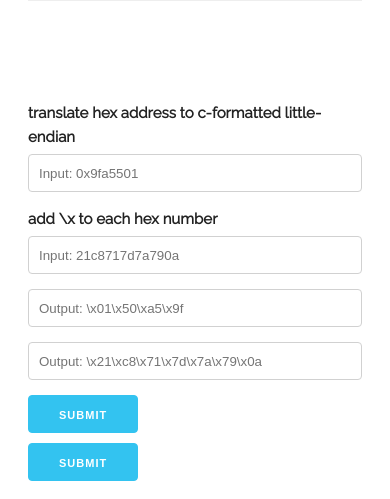
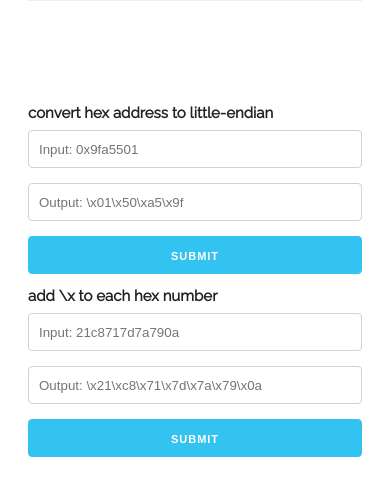
Before and after one commit to wkantaros/HexToLittleEndianTool, a plain HTML site: page index.html in a window 390 px wide. Shown: the part 380-879 px from the top of the page. After the commit the page ends 855 px from the top, so only its background shows below. Drawn offline with nearby package versions, Linux system fonts and the light colour scheme.

Commit message:
refactor css

```diff
--- a/index.html
+++ b/index.html
@@ -6,7 +6,7 @@
   <link rel="stylesheet" href="stylesheet.css">
   <link rel="stylesheet" href="https://fonts.googleapis.com/css?family=Raleway">
   <link rel="stylesheet" type="text/css" href="https://cdnjs.cloudflare.com/ajax/libs/skeleton/2.0.4/skeleton.min.css">
-  <title>1650 Cybersecurity</title>
+  <title>1650 Cybersecurity Utility</title>
 </head>
 
 <body>
@@ -15,40 +15,32 @@
       <h2 class="title">A simple tool to convert hex addresses to little endian</h2>
     </section>
     <section class="functions">
-      <div class="row">
-        <div class="six columns">
-          <label for="toLittleEndian">translate hex address to c-formatted little-endian</label>
+      <div class="six columns">
+        <div class="row">
+          <label for="toLittleEndian">convert hex address to little-endian <span class="c-format">(c-format)</span></label>
           <input class="u-full-width" type="text" placeholder="Input: 0x9fa5501" id="toLittleEndian">
         </div>
-        <div class="six columns">
+        <div class="row">
+          <input class="u-full-width" type="text" placeholder="Output: \x01\x50\xa5\x9f"
+            id="toLittleEndianOutput" readonly>
+        </div>
+        <div class="row">
+          <button class="button-primary" id="toLittleEndianBtn">Submit</button>
+        </div>
+      </div>
+      <div class="six columns">
+        <div class="row">
           <label for="addBackslash">add \x to each hex number</label>
           <input class="u-full-width" type="text" placeholder="Input: 21c8717d7a790a" id="addBackslash">
         </div>
-      </div>
-      <div class="row">
-        <div class="six columns">
-          <input class="u-full-width" type="text" placeholder="Output: \x01\x50\xa5\x9f" id="toLittleEndianOutput" readonly>
+        <div class="row">
+          <input class="u-full-width" type="text" placeholder="Output: \x21\xc8\x71\x7d\x7a\x79\x0a"
+            id="addBackslashOutput" readonly>
         </div>
-        <div class="six columns">
-          <input class="u-full-width" type="text" placeholder="Output: \x21\xc8\x71\x7d\x7a\x79\x0a" id="addBackslashOutput" readonly>
-        </div>
-      </div>
-      <div class="row">
-        <div class="six columns">
-          <button class="button-primary" id="toLittleEndianBtn">Submit</button>
-        </div>
-        <div class="six columns">
+        <div class="row">
           <button class="button-primary" id="addBackslashBtn">Submit</button>
         </div>
       </div>
-      <!-- <div class="row">
-        <div class="six columns">
-          <input class="u-full-width" type="text" placeholder="Output: \x01\x50\xa5\x9f" id="toLittleEndian">
-        </div>
-        <div class="six columns">
-          <input class="u-full-width" type="text" placeholder="Output: \x21\xc8\x71\x7d\x7a\x79\x0a" id="toLittleEndian">
-        </div>
-      </div> -->
     </section>
   </div>
   <script src="conversions.js"></script>
--- a/stylesheet.css
+++ b/stylesheet.css
@@ -12,3 +12,16 @@
   border-top: 1px solid #eee;
   padding-top: 10rem;
 }
+
+@media screen and (max-width: 600px) {
+    button {
+      width: 100%;
+      box-sizing: border-box;
+    }
+}
+
+@media screen and (max-width: 903px) {
+    .c-format {
+      display: none;
+    }
+}
```
